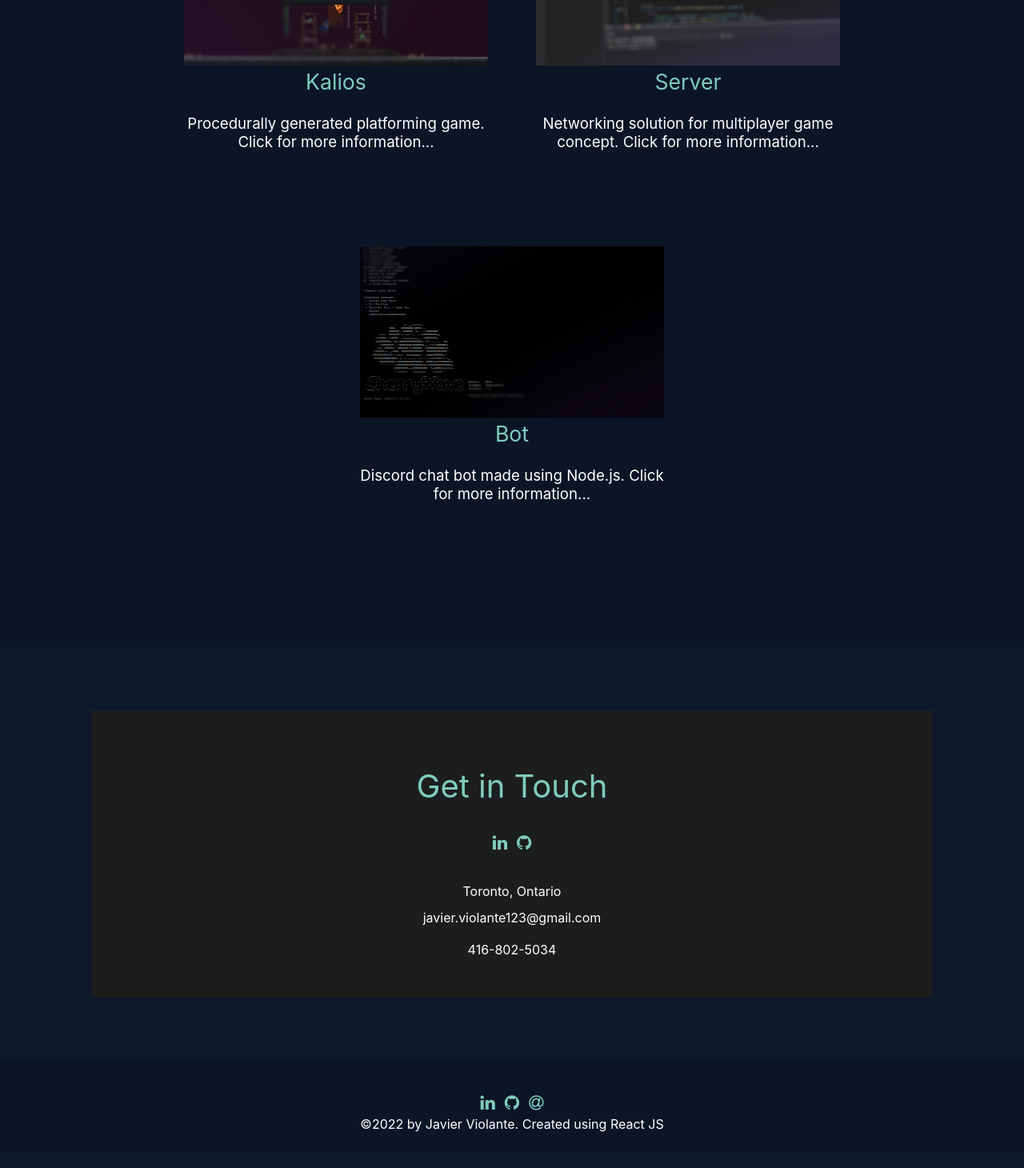
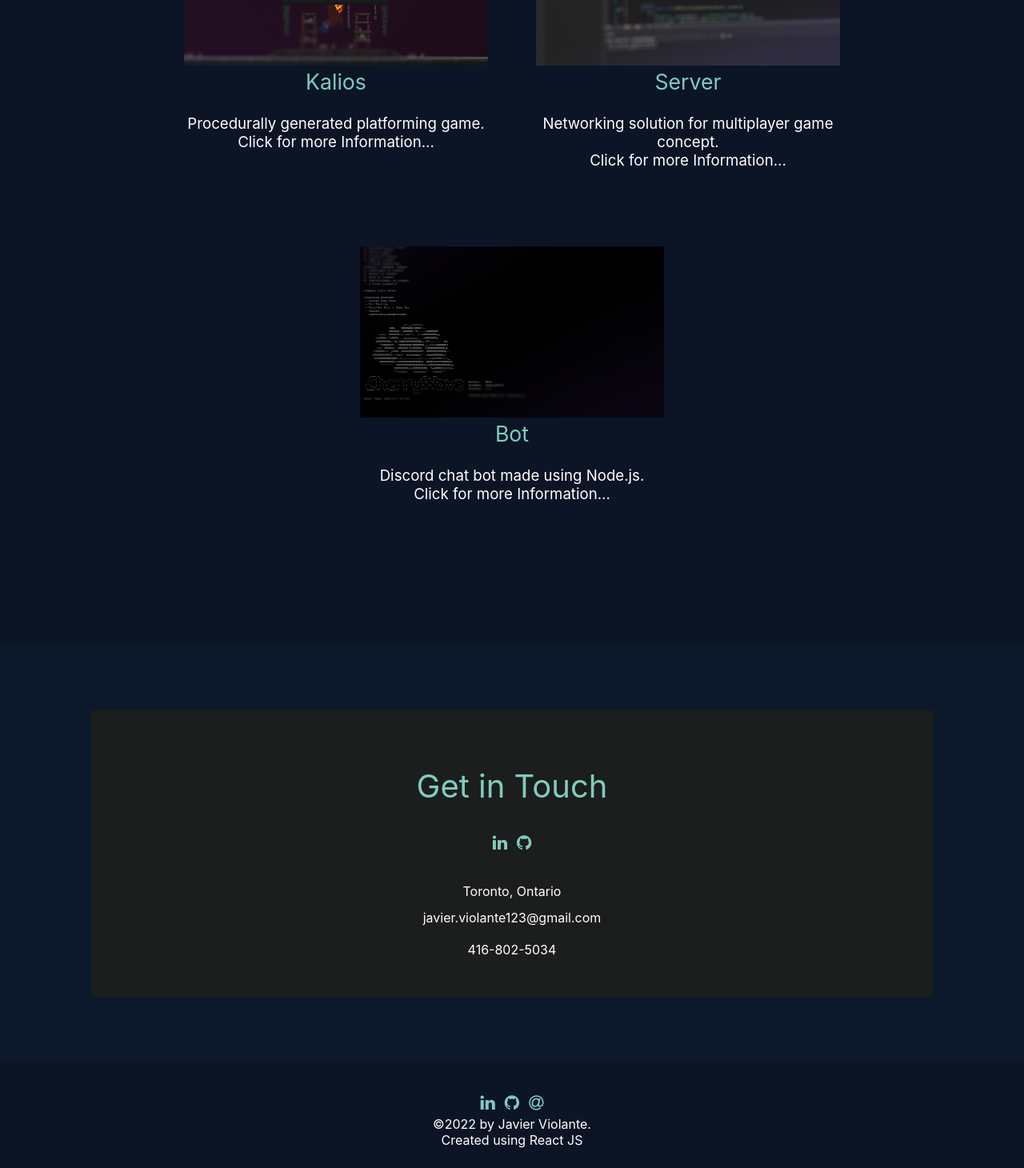
Before and after one commit to Cerestar/cerestar.github.io, a React (Create React App) app in the folder portfolio-app/: page / in a window 1280 px wide. Shown: the part 1215-2675 px from the top of the page at 80% size. Built offline with nearby package versions, Linux system fonts and the light colour scheme.

Commit message:
style changes

```diff
--- a/portfolio-app/src/components/Footer.js
+++ b/portfolio-app/src/components/Footer.js
@@ -21,8 +21,8 @@ const Footer = () => {
             {items}
         </nav>
 
-        ©2022 by Javier Violante.
-        Created using React JS
+        <div>©2022 by Javier Violante.</div>
+        <div>Created using React JS</div>
     </footer>
   )
 }
--- a/portfolio-app/src/components/ProjectCard.js
+++ b/portfolio-app/src/components/ProjectCard.js
@@ -27,7 +27,7 @@ const ProjectCard = (props) => {
       <a href={props.link}>
         <img style={imgStyle} src={props.img} alt="Test"></img>
         <h1 style={titleStyle}>{props.title}</h1>
-        <h2 style={descStyle}>{props.desc}</h2>
+        <h2 style={descStyle}>{props.desc}<br/>Click for more Information...</h2>
       </a>
     </div>
   )
--- a/portfolio-app/src/components/ProjectsComp.js
+++ b/portfolio-app/src/components/ProjectsComp.js
@@ -3,9 +3,9 @@ import ProjectCard from './ProjectCard'
 
 const ProjectsComp = () => {
     let images = [
-        {img: "images/kalios-img.png", title: "Kalios", desc: "Procedurally generated platforming game.\nClick for more information...", link: "https://4nz.itch.io/kalios/devlog/309699/kalios-demo"},
-        {img: "images/server-img.png", title: "Server", desc: "Networking solution for multiplayer game concept.\nClick for more information...", link: "https://github.com/Cerestar/GameServer"},
-        {img: "images/bot-img.png", title: "Bot", desc: "Discord chat bot made using Node.js.\nClick for more information...", link: "https://github.com/Cerestar/SakuraBot"},
+        {img: "images/kalios-img.png", title: "Kalios", desc: "Procedurally generated platforming game.", link: "https://4nz.itch.io/kalios/devlog/309699/kalios-demo"},
+        {img: "images/server-img.png", title: "Server", desc: "Networking solution for multiplayer game concept.", link: "https://github.com/Cerestar/GameServer"},
+        {img: "images/bot-img.png", title: "Bot", desc: "Discord chat bot made using Node.js.", link: "https://github.com/Cerestar/SakuraBot"},
 
     ]
 
--- a/portfolio-app/src/components/Welcome.js
+++ b/portfolio-app/src/components/Welcome.js
@@ -45,7 +45,7 @@ const Welcome = () => {
                         </h1>
 
                         <h2 style={subtitleStyle}>
-                            Software Engineer, Game Programmer
+                            Software Engineer, Game Developer
                         </h2>
                 </div>
             </div>
```
